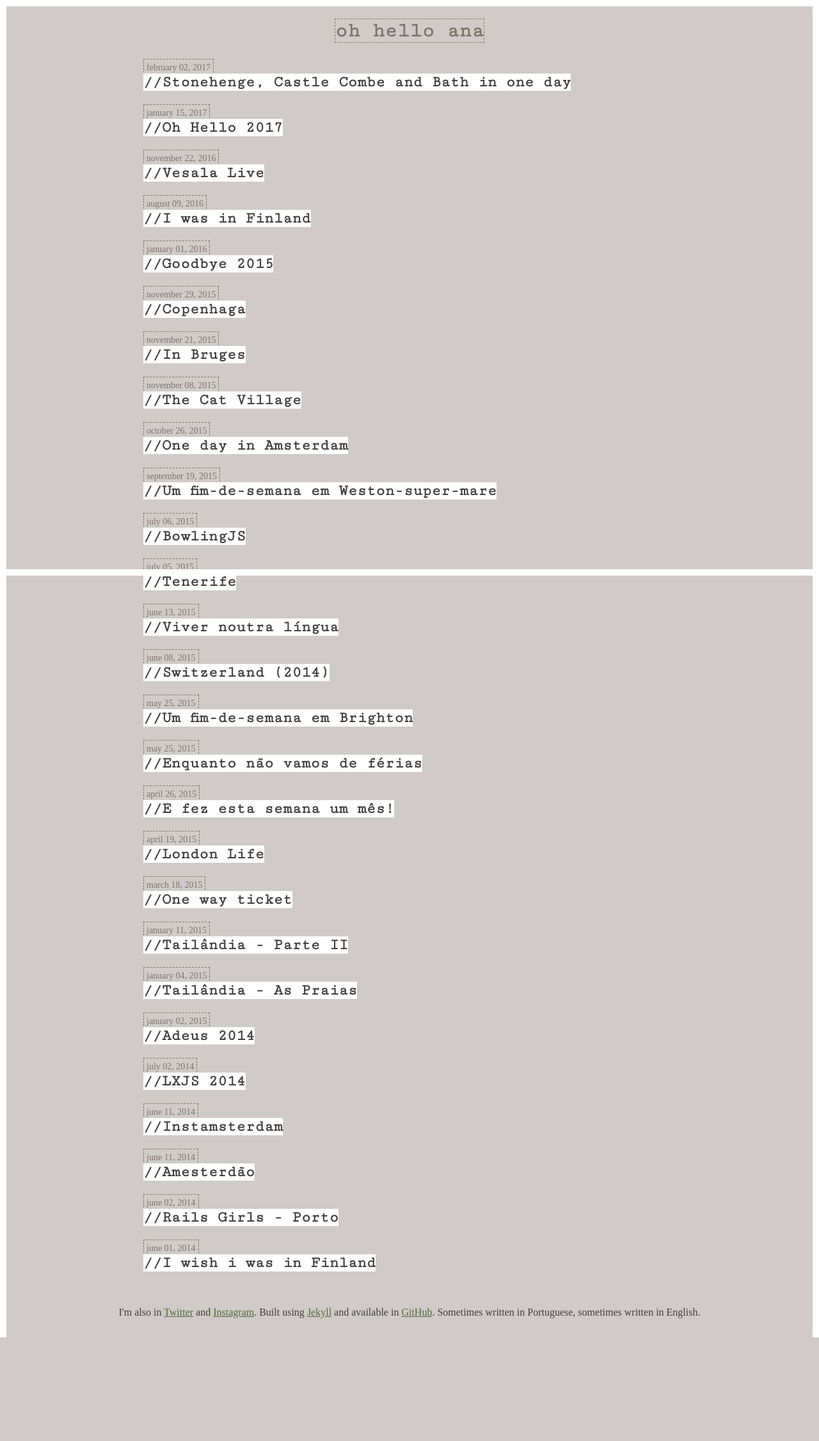
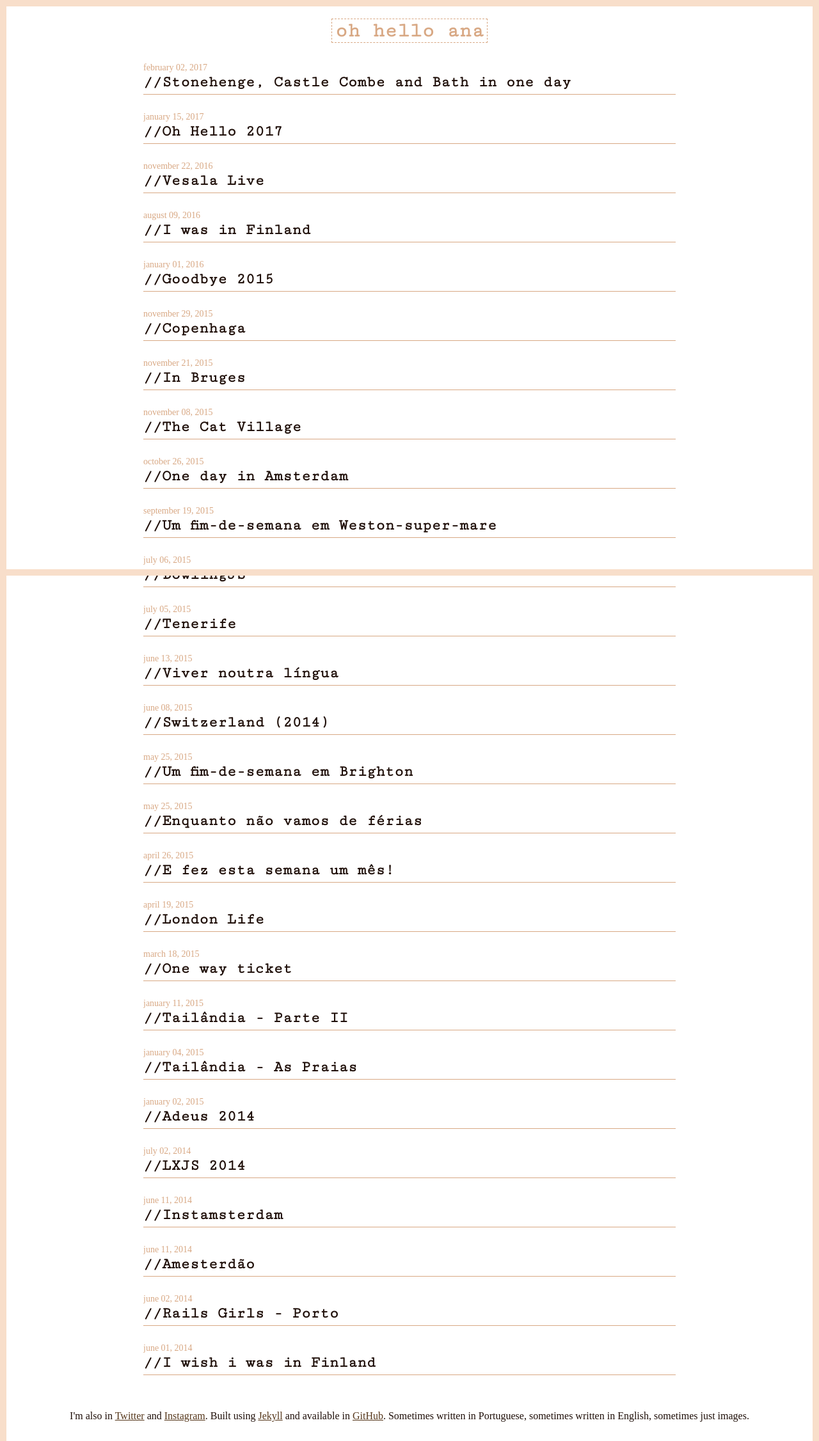
Before and after one commit to ohhelloana/ohhelloana, a Jekyll site: the page built from index.md, in a window 1280 px wide. Shown: the whole page at 64% size. Built offline with Jekyll 4.4.1, drawn with Linux system fonts in a browser that asks for light colours; some web fonts are replaced; before the commit the page ends 2091 px from its top, so only the background shows below that.

Commit message:
Experiment with different colours; delete some old blog posts; update footer and header;

```diff
--- a/_includes/footer.html
+++ b/_includes/footer.html
@@ -2,5 +2,5 @@
 
   I'm also in <a href="https://twitter.com/ohhelloana" target="_blank">Twitter</a> and <a href="https://www.instagram.com/ohhelloana/" target="_blank">Instagram</a>.
   Built using <a href="https://jekyllrb.com/" target="_blank">Jekyll</a> and available in <a href="https://github.com/ohhelloana/ohhelloana.blog" target="_blank">GitHub</a>.
-  Sometimes written in Portuguese, sometimes written in English.
+  Sometimes written in Portuguese, sometimes written in English, sometimes just images.
 </footer>
--- a/_includes/header.html
+++ b/_includes/header.html
@@ -1,3 +1,3 @@
 <header class="site-header" role="banner">
-  <h1><span>oh hello ana</span></h1>
+  <h1><span class="title">oh hello ana</span></h1>
 </header>
--- a/_layouts/home.html
+++ b/_layouts/home.html
@@ -4,13 +4,15 @@ layout: default
 <div class="home">
   <ul class="post-list">
     {% for post in site.posts %}
-      <li>
+      <li class="single-post">
+        <div class="post-info">
           <span class="post-meta">{{ post.date | date: '%B %d, %Y' }}</span>
           <h2>
             <span class="post-title">
             //<a href="{{ post.url | relative_url }}">{{ post.title | escape }}</a>
             </span>
           </h2>
+        </div>
       </li>
     {% endfor %}
   </ul>
--- a/_sass/_base.scss
+++ b/_sass/_base.scss
@@ -9,16 +9,16 @@ dl, dd, ol, ul, figure {
 }
 
 body {
-  background-color: #d0cbc8;
+  background-color: white;
   padding: 30px;
   font-family: 'Adamina', serif;
-  color: #3f3d3e;
+  color: #1f0f09;
 }
 
 body:before, body:after {
     content: "";
     position: fixed;
-    background: #fff;
+    background: #f8deca;
     left: 0;
     right: 0;
     height: 10px;
@@ -30,8 +30,8 @@ body:after {
     bottom: 0;
 }
 body {
-    border-left: 10px solid #fff;
-    border-right: 10px solid #fff;
+    border-left: 10px solid #f8deca;
+    border-right: 10px solid #f8deca;
 }
 
 a {
@@ -39,19 +39,20 @@ a {
 }
 
 a:link {
-    color: #516a3c;
+    color: #56371b;
 }
 
 a:visited {
-    color: #425830;
+    color: #56371b;
 }
 
 a:hover {
-    color: #425830;
+    color: #d8a884;
+    text-decoration: none;
 }
 
 a:active {
-    color: #516a3c;
+    color: #56371b;
 }
 
 .page-content {
@@ -64,44 +65,45 @@ a:active {
 
 .post-list {
 
-  li {
+  .single-post {
     margin-bottom: 25px;
+    padding-bottom: 5px;
+    border-bottom: 1px solid #d8a884;
+
+    .post-title:hover {
+      background-color: #d8a884;
+      color: white;
+    }
 
     a {
       text-decoration: none;
     }
 
     a:link {
-        color: #3f3d3e;
+        color: #1f0f09;
     }
 
     a:visited {
-        color: #161f21;
+        color: #1f0f09;
     }
 
     a:hover {
-        color: #212c2e;
+        color: white;
     }
 
     a:active {
-        color: #3f3d3e;
+        color: #1f0f09;
     }
   }
 
   .post-meta {
-    color: #7e746b;
+    color: #d8a884;
     font-family: 'Adamina', serif;
     font-size: 14px;
-    padding: 5px 4px 5px 4px;
     text-transform: lowercase;
-    border-top: 1px dashed #7e746b;
-    border-right: 1px dashed #7e746b;
-    border-left: 1px dashed #7e746b;
   }
 
   .post-title {
-    background-color: white;
-    color: #3f3d3e;
+    color: #1f0f09;
   }
-
 }
--- a/_sass/_header.scss
+++ b/_sass/_header.scss
@@ -1,10 +1,10 @@
 .site-header h1 {
   text-align: center;
   font-family: 'Cutive Mono', monospace;
-  color: #7e746b;
+  color: #d8a884;
 
-  span {
-    border: 1px dashed #7e746b;
-
+  .title {
+    border: 1px dashed #d8a884;
+    padding: 0 5px;
   }
 }
```
Lines whose indentation alone changed are shown as unchanged.
